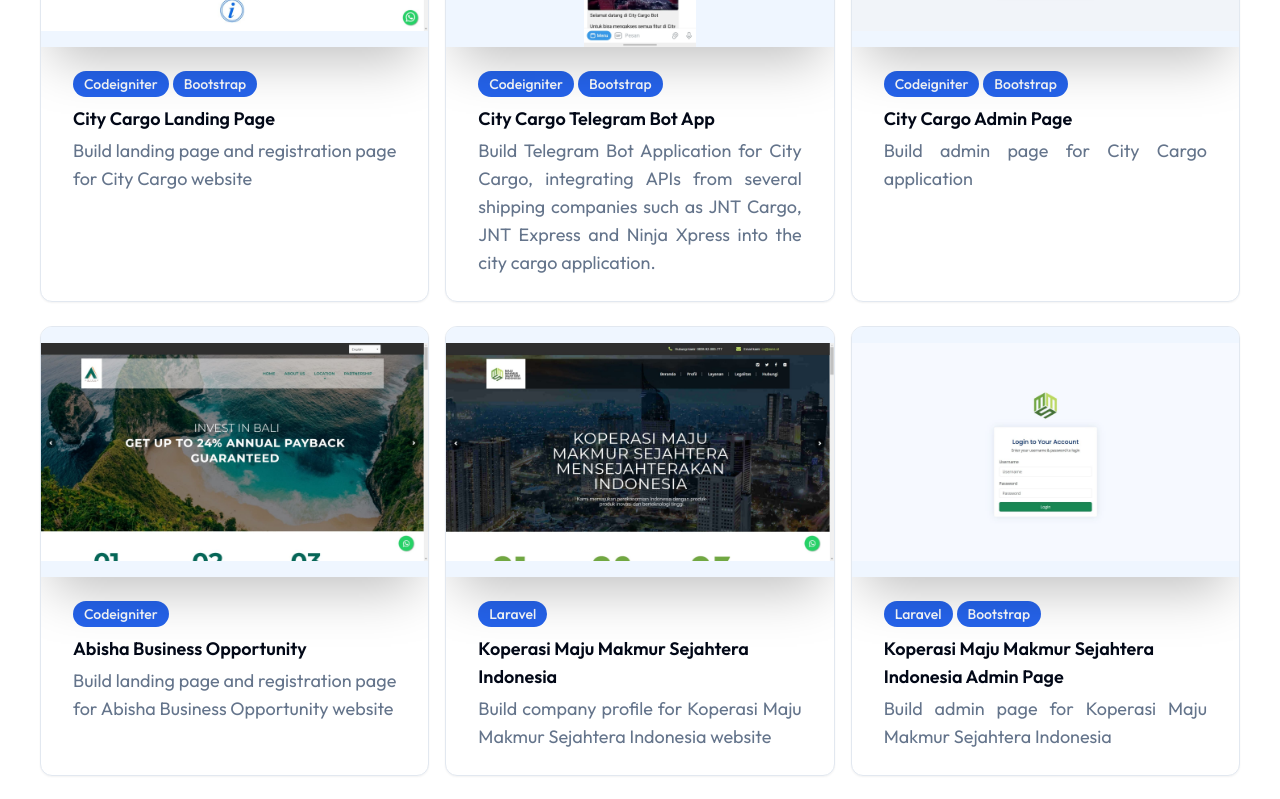
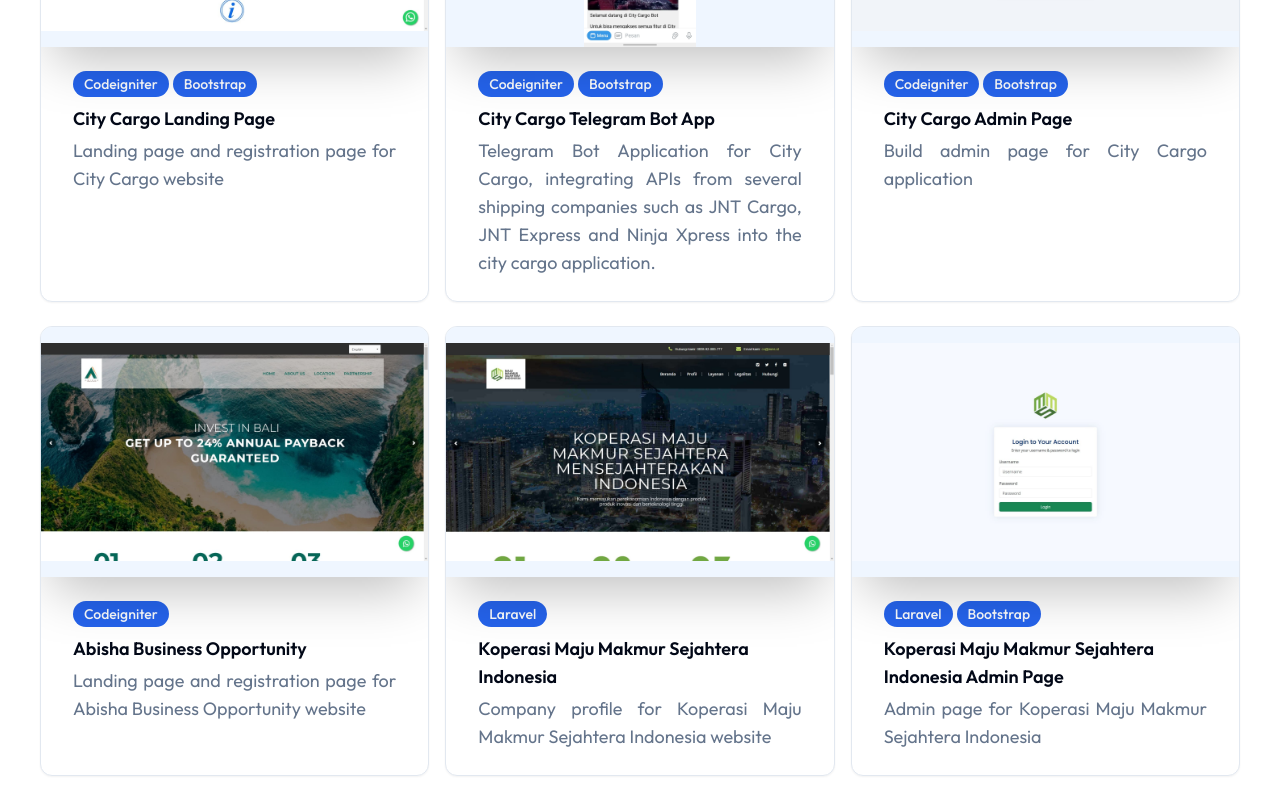
Before and after one commit to mrizkinm/mrizkinm.github.io, a Next.js app: page / in a window 1280 px wide. Shown: the part 3640-4439 px from the top of the page. Built offline with nearby package versions, Linux system fonts and the light colour scheme.

Commit message:
refactor project descriptions for clarity and conciseness

```diff
--- a/components/Projects.jsx
+++ b/components/Projects.jsx
@@ -9,7 +9,7 @@ const project = [
     image: ['/img/projects/citycargo1.jpg', '/img/projects/citycargo2.jpg'],
     category: ['Codeigniter', 'Bootstrap'],
     name: 'City Cargo Landing Page',
-    description: 'Build landing page and registration page for City Cargo website',
+    description: 'Landing page and registration page for City Cargo website',
     link: 'https://citycargo.id',
     github: ''
   },
@@ -17,7 +17,7 @@ const project = [
     image: ['/img/projects/ccbot1.jpg', '/img/projects/ccbot2.jpg'],
     category: ['Codeigniter', 'Bootstrap'],
     name: 'City Cargo Telegram Bot App',
-    description: 'Build Telegram Bot Application for City Cargo, integrating APIs from several shipping companies such as JNT Cargo, JNT Express and Ninja Xpress into the city cargo application.',
+    description: 'Telegram Bot Application for City Cargo, integrating APIs from several shipping companies such as JNT Cargo, JNT Express and Ninja Xpress into the city cargo application.',
     link: 'https://t.me/CityCargo_bot',
     github: ''
   },
@@ -33,7 +33,7 @@ const project = [
     image: ['/img/projects/abisha1.jpg', '/img/projects/abisha2.jpg'],
     category: ['Codeigniter'],
     name: 'Abisha Business Opportunity',
-    description: 'Build landing page and registration page for Abisha Business Opportunity website',
+    description: 'Landing page and registration page for Abisha Business Opportunity website',
     link: 'https://abisha.id',
     github: ''
   },
@@ -41,7 +41,7 @@ const project = [
     image: ['/img/projects/mmsi.jpg'],
     category: ['Laravel'],
     name: 'Koperasi Maju Makmur Sejahtera Indonesia',
-    description: 'Build company profile for Koperasi Maju Makmur Sejahtera Indonesia website',
+    description: 'Company profile for Koperasi Maju Makmur Sejahtera Indonesia website',
     link: 'https://mms.id',
     github: ''
   },
@@ -49,7 +49,7 @@ const project = [
     image: ['/img/projects/adminmmsi.jpg'],
     category: ['Laravel', 'Bootstrap'],
     name: 'Koperasi Maju Makmur Sejahtera Indonesia Admin Page',
-    description: 'Build admin page for Koperasi Maju Makmur Sejahtera Indonesia',
+    description: 'Admin page for Koperasi Maju Makmur Sejahtera Indonesia',
     link: '',
     github: ''
   },
```
